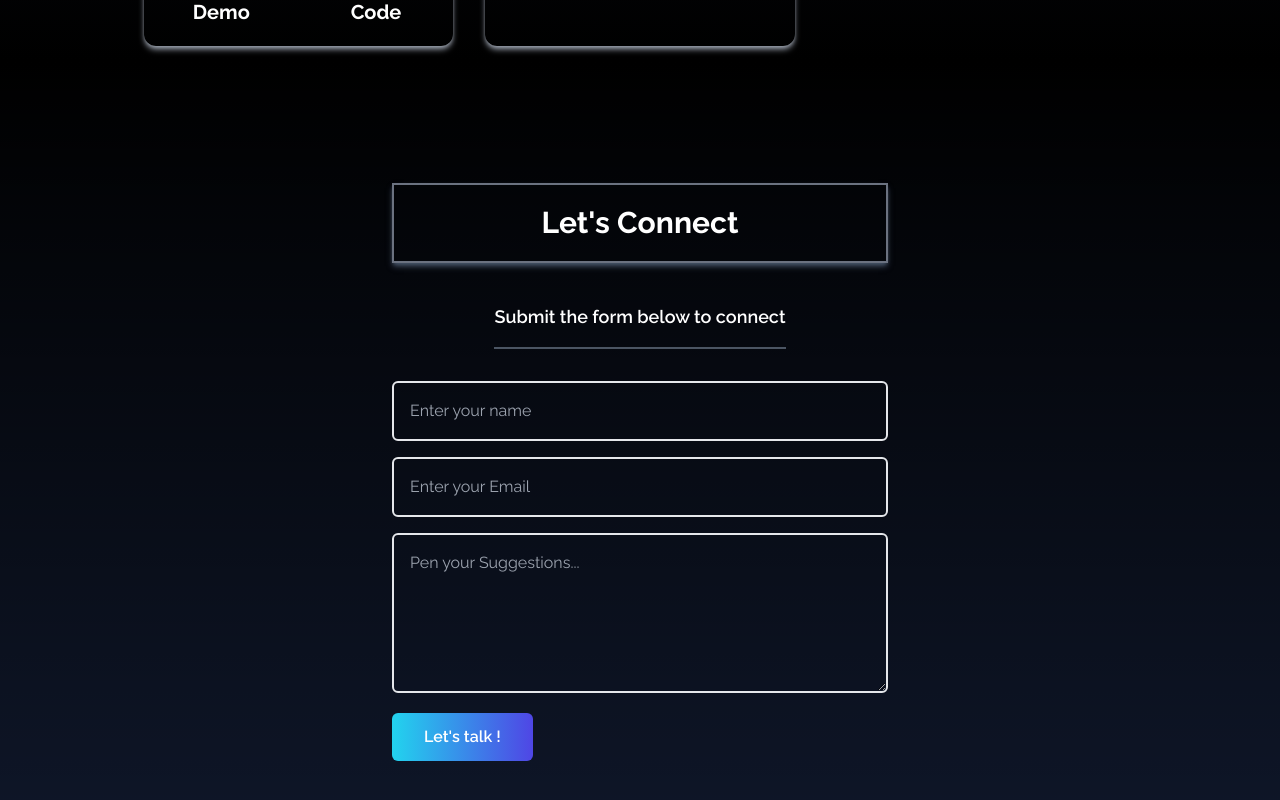
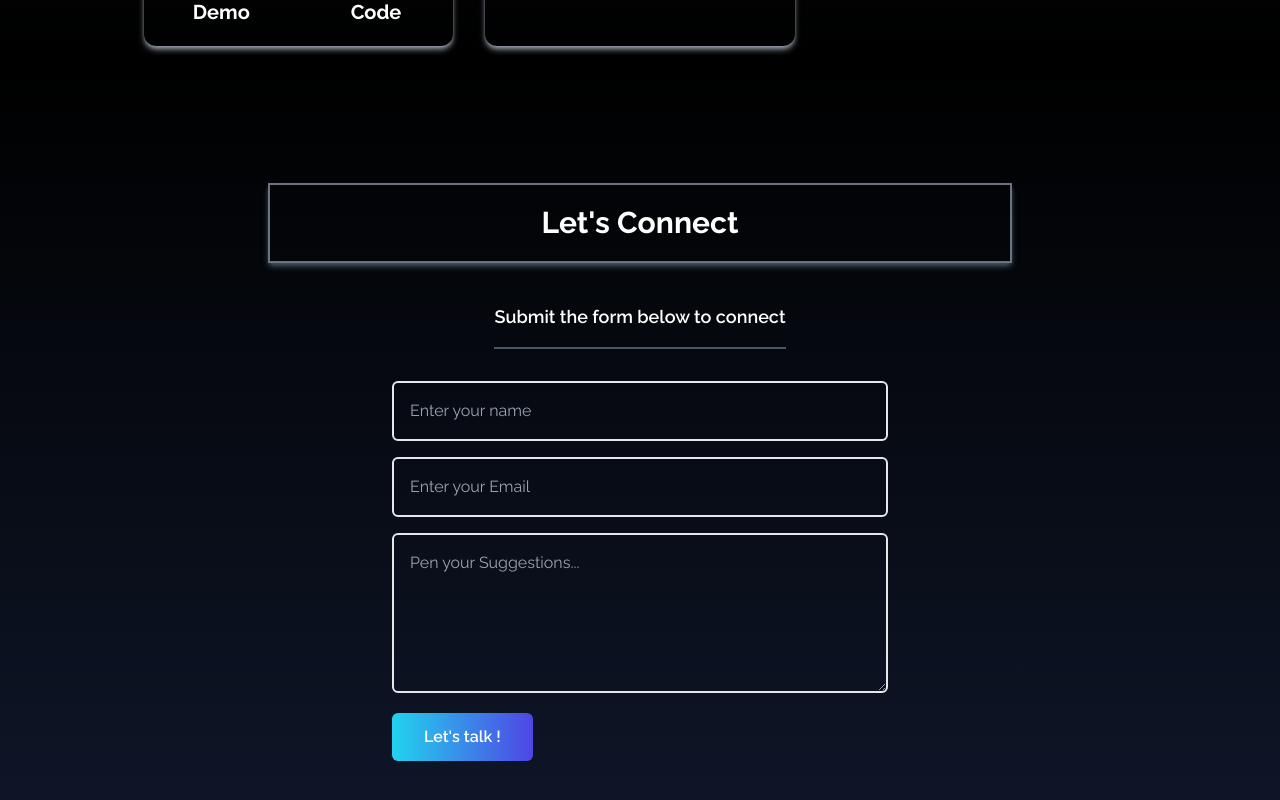
Before and after one commit to indranuj17/Portfolio, a React (Create React App) app: page / in a window 1280 px wide. Shown: the part 2924-3724 px from the top of the page. Built offline with nearby package versions, Linux system fonts and the light colour scheme.

Commit message:
Update Contact.jsx

```diff
--- a/src/Components/Contact.jsx
+++ b/src/Components/Contact.jsx
@@ -2,10 +2,10 @@ import React from 'react'
 
 export const Contact = () => {
   return (
-    <div name="contact" className='bg-gradient-to-b from-black to bg-slate-900 h-screen w-full text-white '>
+    <div id="Contact" name="contact" className='bg-gradient-to-b from-black to bg-slate-900 h-screen w-full text-white '>
         <div className='flex flex-col p-4 justify-center max-w-screen-lg mx-auto h-full'>
             <div className='pb-8 flex flex-col justify-center mt-5'>
-            <button className='border-solid border-2 border-gray-500 bg-transparent text-3xl font-bold z-10 cursor-default px-12 w-1/2 mx-auto py-5 shadow-md shadow-slate-600'>Let's Connect</button>
+            <button className='border-solid border-2 border-gray-500 bg-transparent text-3xl font-bold z-10 cursor-default px-12 w-3/4 mx-auto py-5 shadow-md shadow-slate-600'>Let's Connect</button>
                 <p className='py-4 text-lg font-semibold mt-6 Submit the form below to get in touch with me mx-auto inline border-b-2 border-gray-600'>Submit the form below to connect</p>
             </div>
             <div className='flex justify-center items-center'>
```
